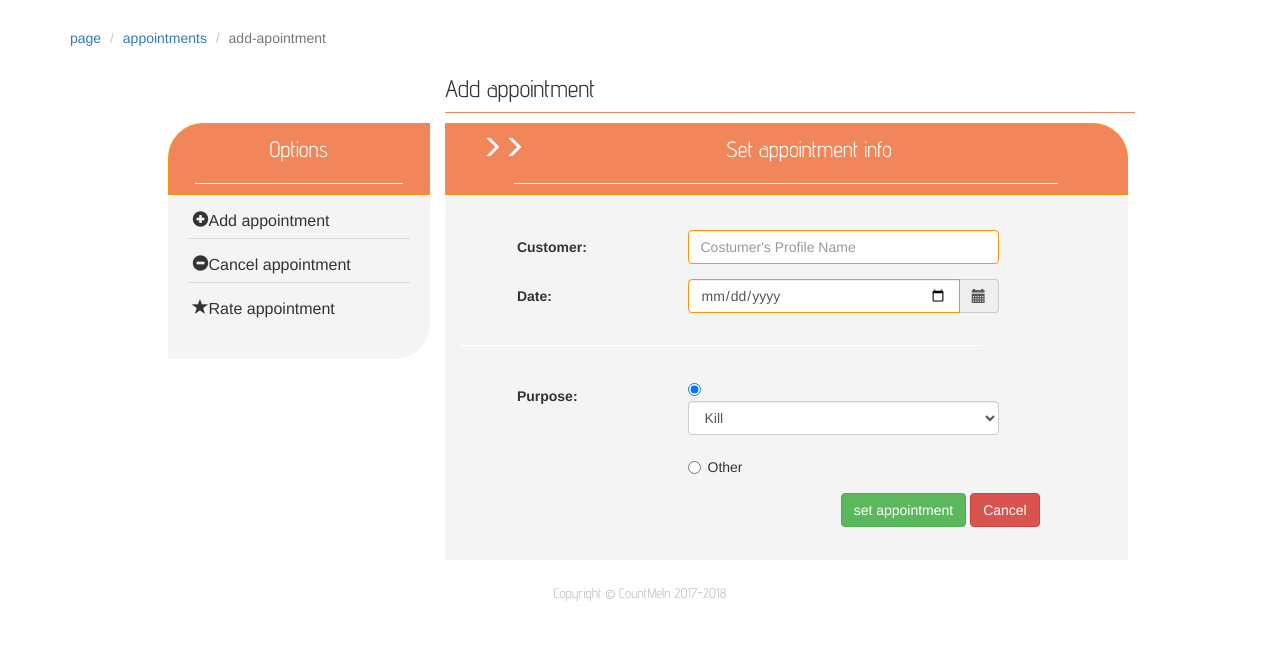
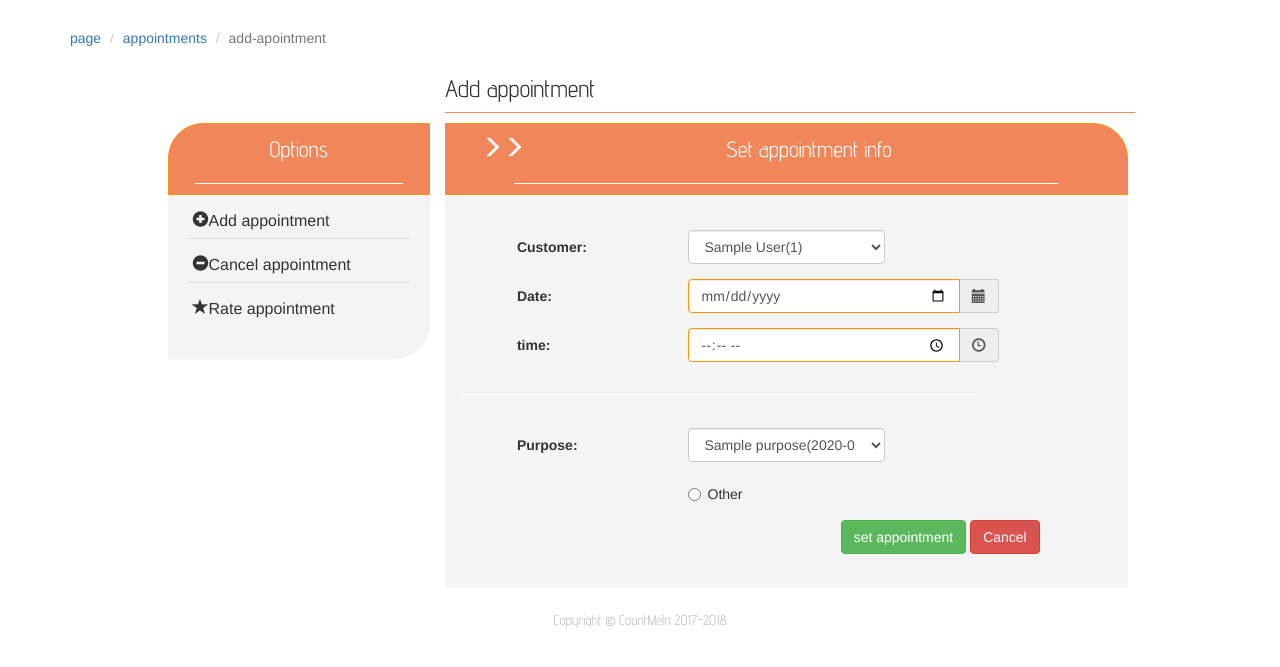
Before and after one commit to Nid173/CountMeIn_Final, a PHP site: page /addApointment.php in a window 1280 px wide. Shown: the part 62-729 px from the top of the page. Run offline with PHP 8.4, Linux system fonts and the light colour scheme; the visitor is signed in with stand-in values (Sample User, id 1); tables that the repository leaves empty or names only in its code hold one stand-in row (values such as "Sample post").

```diff
--- a/addApointment.php
+++ b/addApointment.php
@@ -7,6 +7,12 @@ session_start();
 
 if(!isset($_SESSION["id"]))
   header('Location:'.URL.'index.php');
+
+
+  $result=mysqli_query($connection,"SELECT * FROM users_234");
+  $purposes=mysqli_query($connection,"SELECT * FROM 234_purposes");
+
+
   ?>
 
 
@@ -147,14 +153,21 @@ if(!isset($_SESSION["id"]))
 
             <!-- Form content starts Here -->
             <div class="col-xs-12">
-              <form action="addAppointment-sucess.html" id="addappointment-form">
+              <form action="addAppointmentServer.php" method="post" id="addappointment-form">
 
-              <div class="form-group row">
-                <label for="customer_name" class="col-md-3 col-xs-12 col-md-offset-1">Customer:</label>
-                <div class="col-md-6 col-xs-12">
-                  <input class="form-control" name="cutomer_name" type="text" placeholder="Costumer's Profile Name" required >
-                </div>
-              </div>
+
+              <!-- Select Basic -->
+<div class="form-group row">
+  <label class="col-md-3 col-xs-12 col-md-offset-1" for="selectbasic" >Customer:</label>
+  <div class="col-md-4">
+    <select id="selectbasic" name="name" class="form-control" >
+	    <?php while ($row = mysqli_fetch_array($result)) { ?>
+      <option value="<?php echo $row["name"]?>"><?php echo $row["name"]?>(<?php echo $row["id"]?>)</option>
+
+      <?php } ?>
+    </select>
+  </div>
+</div>
 
               <div class="form-group row ">
                 <label for="date" class="col-md-3 col-xs-12 col-md-offset-1">Date:</label>
@@ -168,20 +181,38 @@ if(!isset($_SESSION["id"]))
                 </div>
               </div>
 
+
+              <div class="form-group row ">
+                <label for="time" class="col-md-3 col-xs-12 col-md-offset-1">time:</label>
+                <div class="col-md-6 col-xs-12">
+                  <div class="input-group date">
+                    <input name="time" type="time" class="form-control">
+                    <span class="input-group-addon">
+                      <span class="glyphicon glyphicon-time"></span>
+                    </span>
+                  </div>
+                </div>
+              </div>
+
               <div class="col-xs-11 col-xs-offset-1 whiteLine80">
               </div>
 
               <div class="form-group row">
                 <label for="purpose_select" class=" col-md-3 col-xs-10 col-md-offset-1">Purpose:
                 </label>
-                <div class="col-md-6 col-xs-12">
-                  <input checked type="radio" class="inline-radio" name="purpose_radio">
-                  <select class="form-control" id="purpose_select" name="purpose_select" title="Options">
-                    <option>Kill</option>
-                    <option>ghi</option>
-                  </select>
+
+                              <!-- Select Basic -->
+                  <div class="col-md-4">
+                    <select id="selectbasic" name="purpose" class="form-control" >
+                	    <?php while ($row = mysqli_fetch_array($purposes)) { ?>
+                      <option value="<?php echo $row["name"]?>"><?php echo $row["name"]?>(<?php echo $row["time"]?>)</option>
+                      <option hidden value="<?php echo $row["time"]?>"><?php echo $row["name"]?>(<?php echo $row["time"]?>)</option>
+
+                      <?php } ?>
+                    </select>
+                  </div>
                 </div>
-              </div>
+
 
 
               <div class="form-group row">
@@ -203,8 +234,8 @@ if(!isset($_SESSION["id"]))
                 </div>
               </div>
               <div class="col-sm-offset-7 col-xs-offset-2 ">
-                <button type="submit"  class="btn btn-success">set appointment</button>
-                <button type="button" class="btn btn-danger ">Cancel</button>
+                <button type="submit" name="addappointment"  class="btn btn-success">set appointment</button>
+                <button type="button"  class="btn btn-danger ">Cancel</button>
 
               </div>
 
--- a/include/main.js
+++ b/include/main.js
@@ -45,15 +45,24 @@ $(document).ready(function(){
 /*addAppointment buttons*/
 $(document).ready(function(){
   $("input[name='purpose_radio']").click(function(){
-    if($(this).atrr('checked',true)){
+/*    if($(this).atrr('checked',true)){
       return;
-    }
+    }*/
     $("#otherPurpose").slideToggle("fast");
     $("#purpose_select").attr('disabled','true');
   });
 });
 
-
+$(document).ready(function(){
+  $("#mySidenav a:first-child").click(function(){
+    $("#mySidenav").css("width","0");
+  });
+});
+$(document).ready(function(){
+  $(".side-burger").click(function(){
+    $("#mySidenav").css("width","100%");
+  });
+});
 /*Slide DOWN TOGGLE*/
 
 	$('.toggle').on("click", function(e) {
```
Also changed, not shown: InsertUsers.php (added, +29 -0 lines), addAppointmentServer.php (added, +32 -0 lines), appointments.php (+4 -3 lines), SidebarMobile.php (added).
